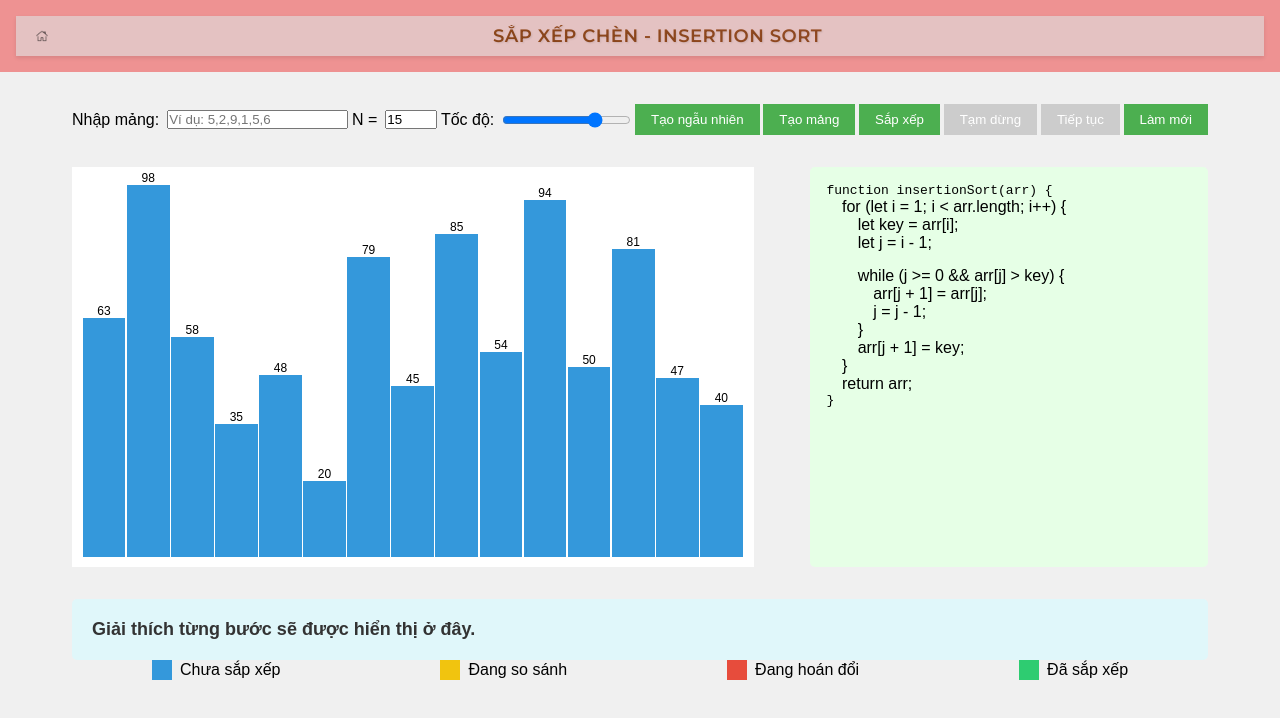
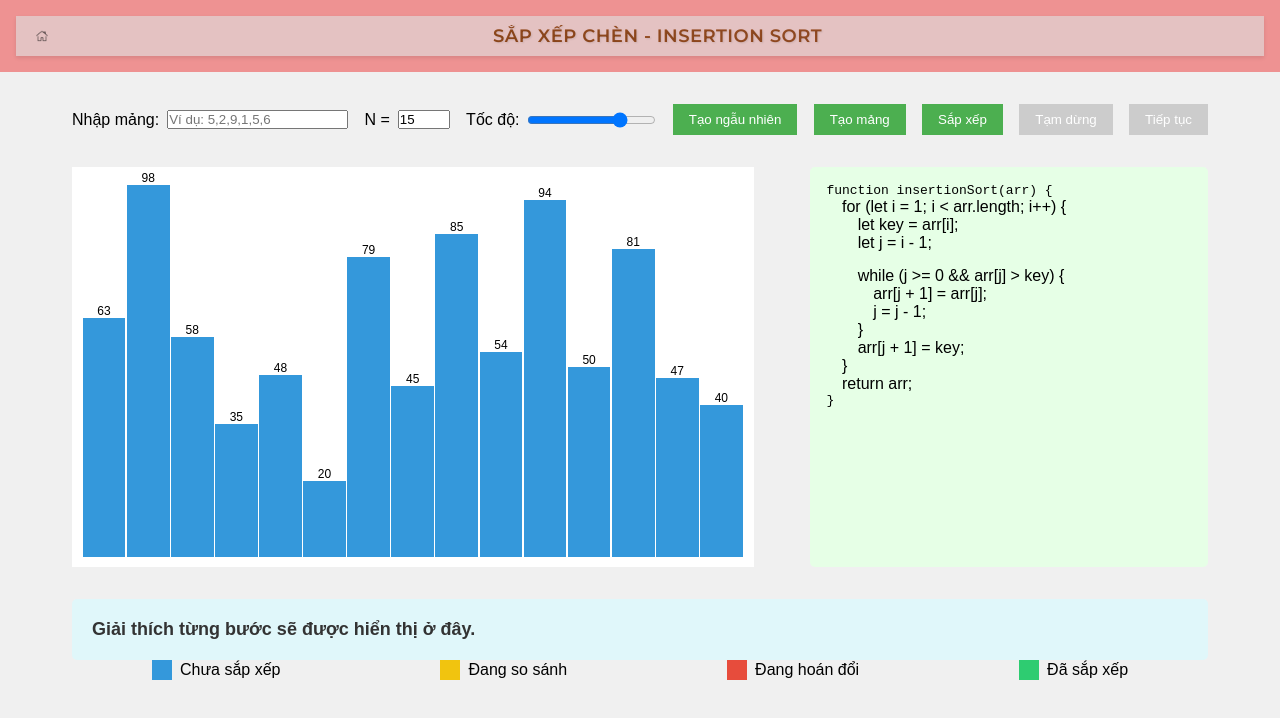
Before and after one commit to Takihaza/insertion_sort_game, a plain HTML site: page visual.html in a window 1280 px wide. Drawn offline with nearby package versions, Linux system fonts and the light colour scheme.

Commit message:
Change #1

```diff
--- a/visual.html
+++ b/visual.html
@@ -86,7 +86,6 @@
       <button id="a_sort">Sắp xếp</button>
       <button id="a_pause" disabled>Tạm dừng</button>
       <button id="a_continue" disabled>Tiếp tục</button>
-      <button id="a_reset">Làm mới</button>
     </div>
 
     <div class="visualization">
```
